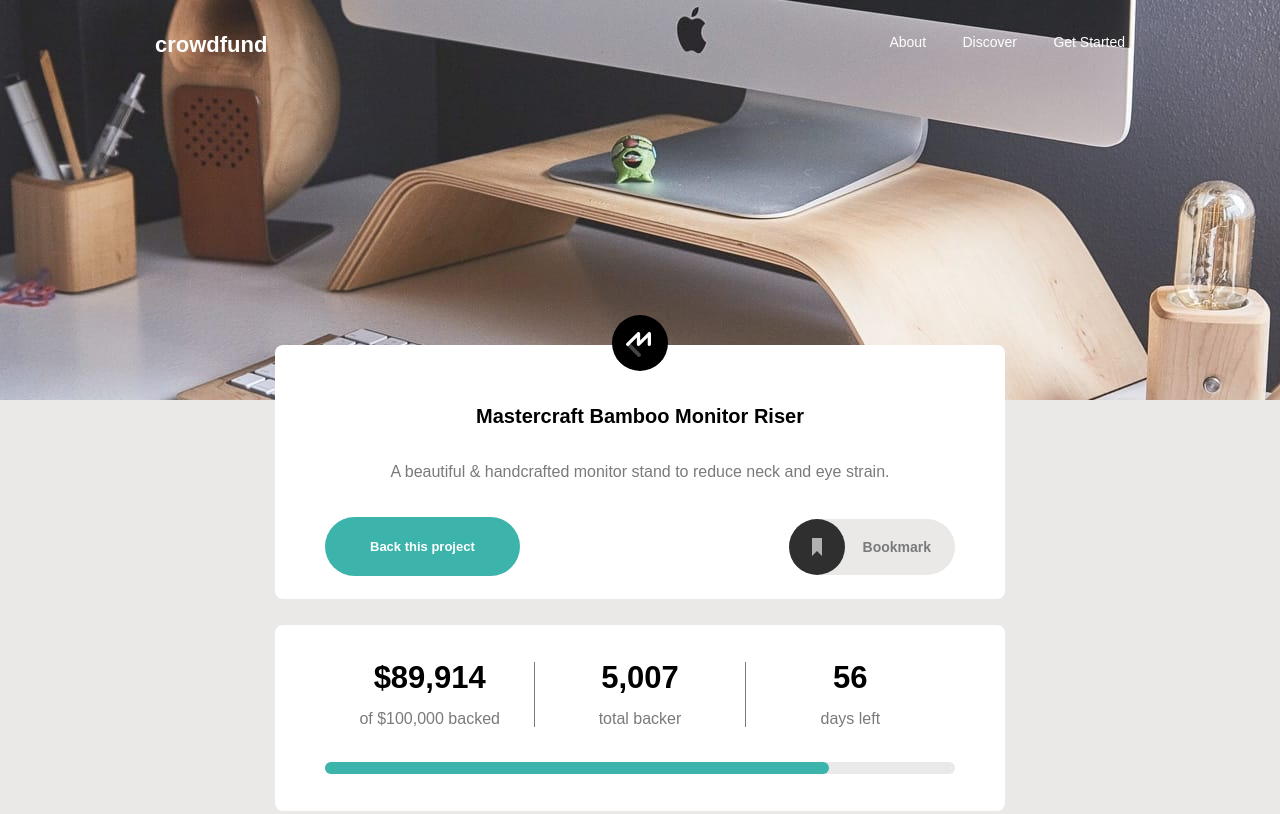
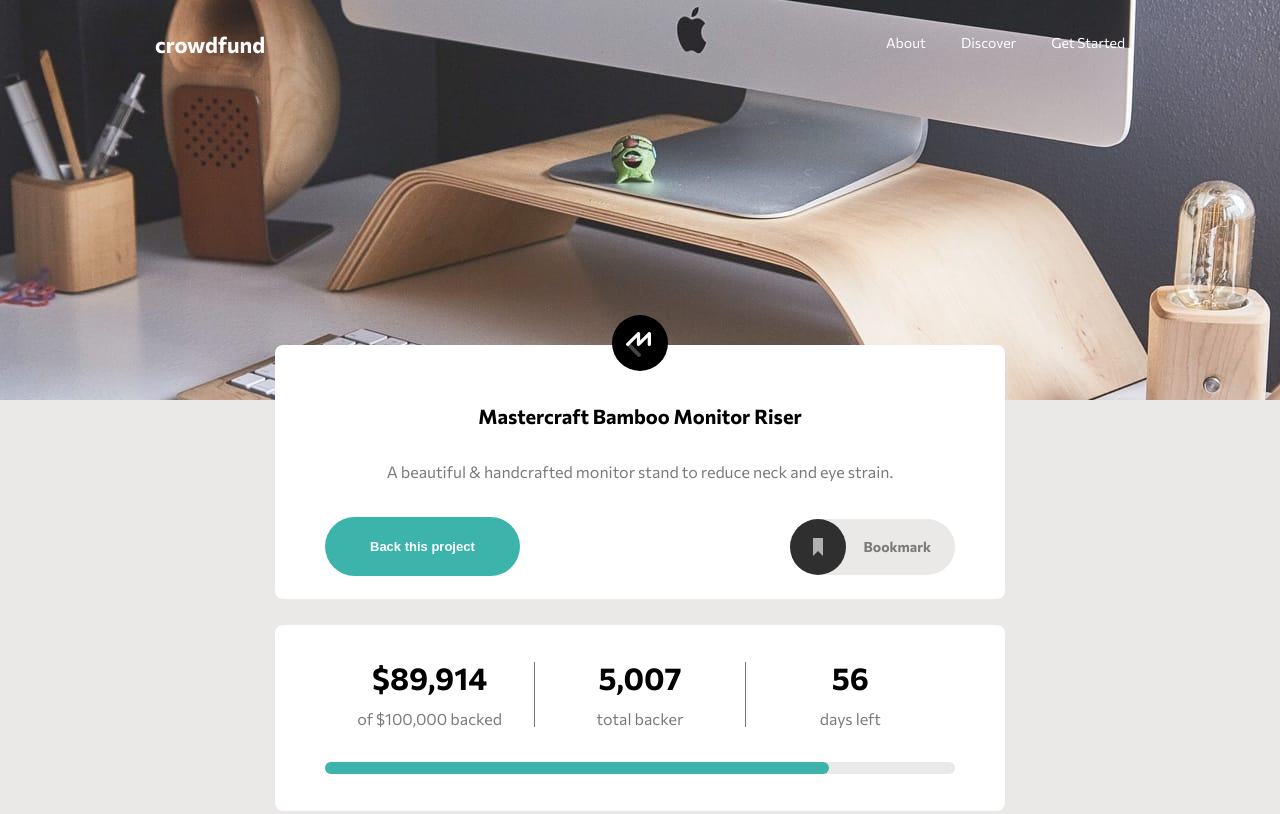
Before and after one commit to rizkisetyap/fm-crowdfunding-pagemain, a plain HTML site: page index.html in a window 1280 px wide. Shown: the top 814 px of the page. Drawn offline with Linux system fonts and the light colour scheme.

Commit message:
import font

```diff
--- a/dist/css/main.css
+++ b/dist/css/main.css
@@ -479,7 +479,7 @@ table {
 
 body {
   font-size: 16px;
-  font-family: Arial, Helvetica, sans-serif;
+  font-family: 'Commissioner', sans-serif;
   background-color: #ebe8e8;
 }
 
--- a/index.html
+++ b/index.html
@@ -9,8 +9,8 @@
   <title>Frontend Mentor | Crowdfunding product page</title>
 
   <!-- Feel free to remove these styles or customise in your own stylesheet 👍 -->
-  <!-- <link rel="preconnect" href="https://fonts.gstatic.com">
-  <link href="https://fonts.googleapis.com/css2?family=Commissioner:wght@400;500;700&display=swap" rel="stylesheet"> -->
+  <link rel="preconnect" href="https://fonts.gstatic.com">
+  <link href="https://fonts.googleapis.com/css2?family=Commissioner:wght@400;500;700&display=swap" rel="stylesheet">
   <link rel="stylesheet" href="/dist/css/main.css">
   <style>
     .attribution { font-size: 11px; text-align: center; }
@@ -25,9 +25,6 @@
 
       <div id="hamburger" class="header__hamburger hide-for-desktop">
         <img src="/dist/img/icon-hamburger.svg" alt="">
-        <!-- <span></span>
-        <span></span>
-        <span></span> -->
       </div>
 
       <div class="header__links hide-for-mobile">
```
Also changed, not shown: 1 other file.
